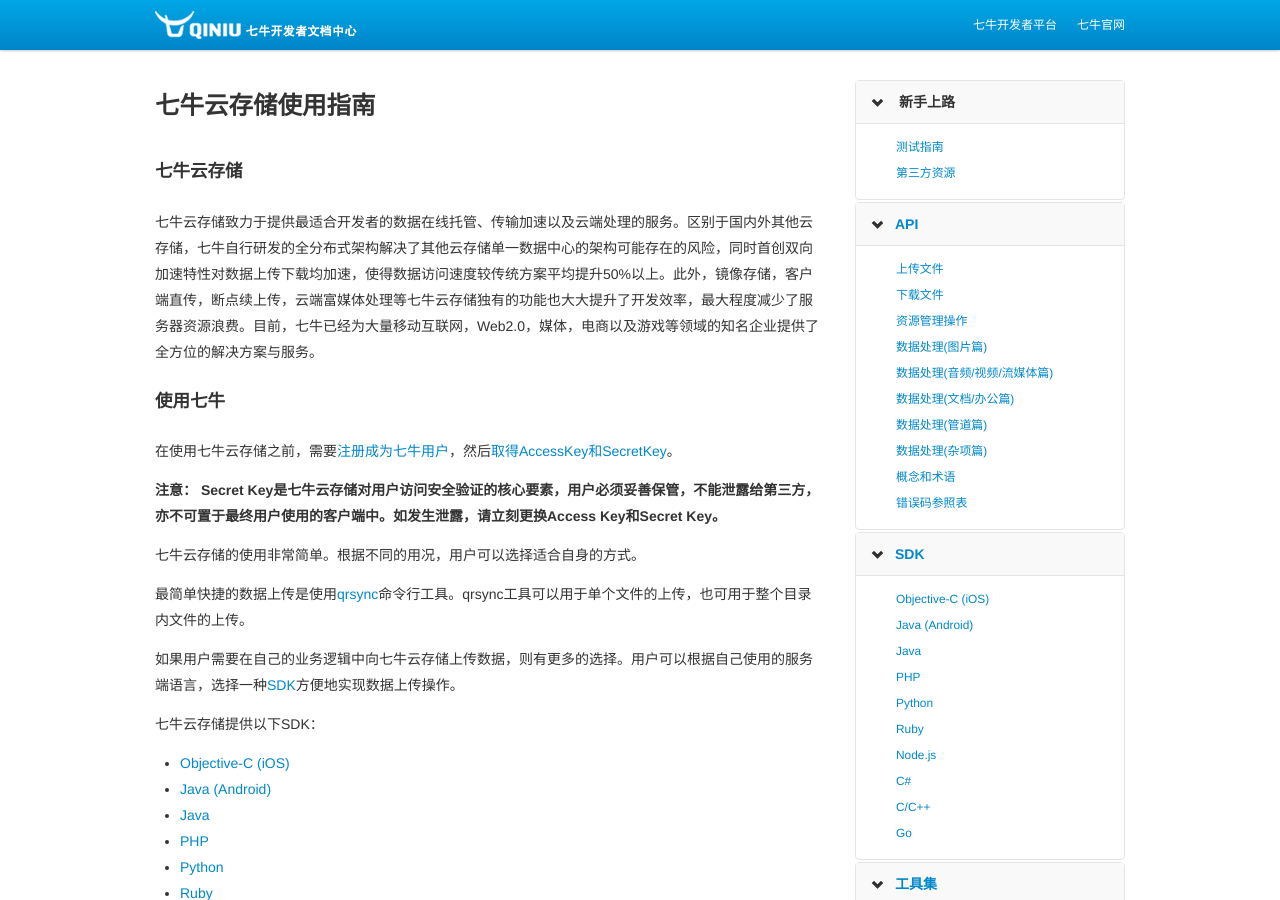
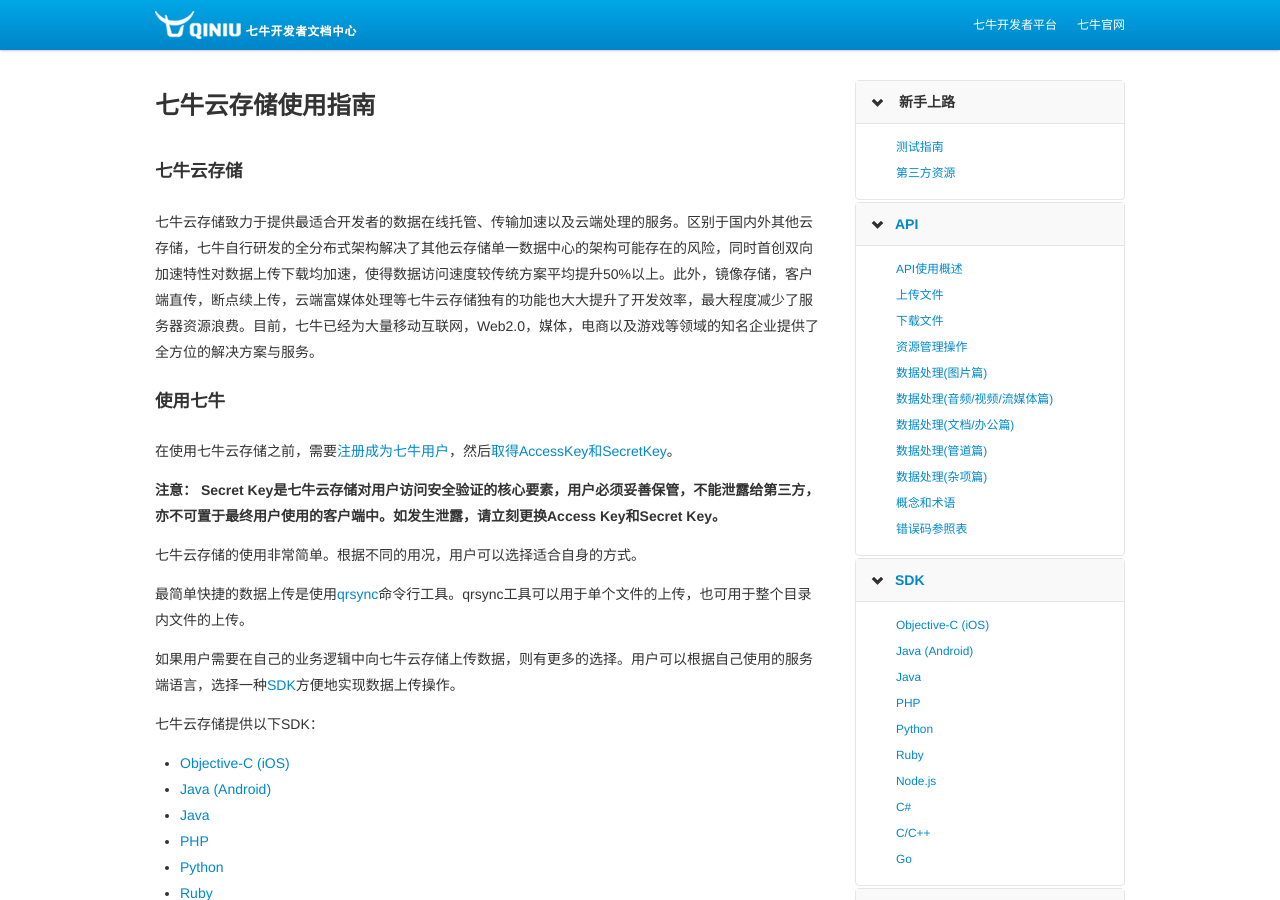
Before and after one commit to qiniu/docs.qiniu.com, a Jekyll site: the page built from index.markdown, in a window 1280 px wide and 900 px high. Built offline with Jekyll 4.4.1, drawn with Linux system fonts in a browser that asks for light colours; nearby versions of some CDN libraries; library files that are not in the unit come from our copies.

Commit message:
add entry of general usage

```diff
--- a/_layouts/default.html
+++ b/_layouts/default.html
@@ -69,6 +69,8 @@
                         <div id="collapseTwo" class="accordion-body collapse in">
                             <div class="accordion-inner">
                                 <ul class="unstyled">
+                                    <li><a href="/api/gen-use.html">API使用概述</a>
+                                    </li>
                                     <li><a href="/api/put.html">上传文件</a>
                                     </li>
                                     <li><a href="/api/get.html">下载文件</a>
```
